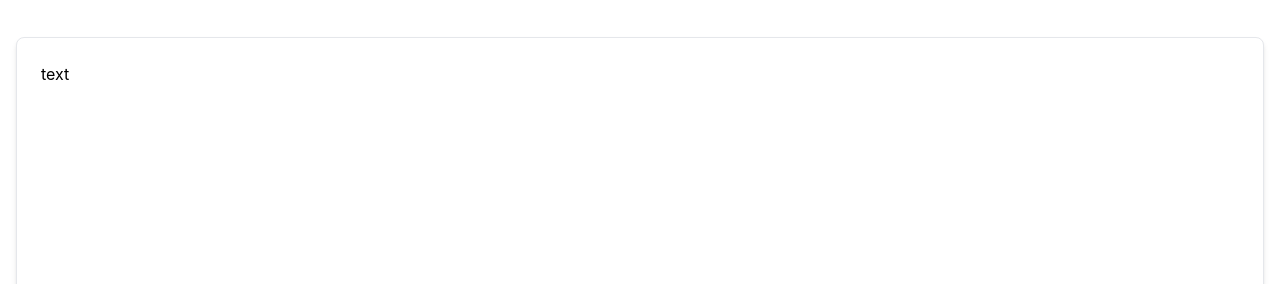
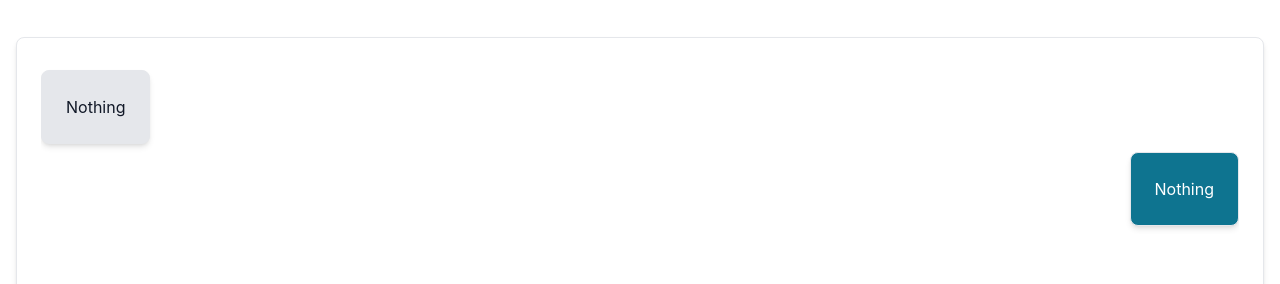
Before and after one commit to ATchibo/NASA_Spaceapps_Challenge, a React (Create React App) app in the folder frontend/: page / in a window 1280 px wide. Shown: the part 131-415 px from the top of the page. Built offline with nearby package versions, Linux system fonts and the light colour scheme.

Commit message:
added text bubbles

```diff
--- /dev/null
+++ b/frontend/src/components/BotChatBubble.tsx
@@ -0,0 +1,27 @@
+import React from 'react';
+import {Card} from "flowbite-react";
+
+type BotChatBubbleProps = {
+    message?: string
+}
+
+const BotChatBubble = ({message}: BotChatBubbleProps) => {
+    return (
+        <Card
+            className="
+                w-min
+                max-w-[calc(100%-15rem)]
+                {/*bg-cyan-700*/}
+                bg-gray-200
+                mt-2
+                mb-2
+            "
+        >
+            <p className="text-gray-900">
+                {message || "Nothing"}
+            </p>
+        </Card>
+    );
+};
+
+export default BotChatBubble;
--- a/frontend/src/components/TextArea.tsx
+++ b/frontend/src/components/TextArea.tsx
@@ -1,4 +1,6 @@
 import React from 'react';
+import BotChatBubble from "./BotChatBubble";
+import UserChatBubble from "./UserChatBubble";
 
 const TextArea = () => {
     return (
@@ -7,7 +9,10 @@ const TextArea = () => {
                 overflow-y-scroll
             "
         >
-            text
+
+            <BotChatBubble />
+            <UserChatBubble />
+
         </div>
     );
 };
--- /dev/null
+++ b/frontend/src/components/UserChatBubble.tsx
@@ -0,0 +1,28 @@
+import React from 'react';
+import {Card} from "flowbite-react";
+
+type UserChatBubbleProps = {
+    message?: string
+}
+
+const UserChatBubble = ({message}: UserChatBubbleProps) => {
+    return (
+        <Card
+            className="
+                w-min
+                max-w-[calc(100%-15rem)]
+                bg-cyan-700
+                mt-2
+                mb-2
+                ml-auto
+                justify-end
+            "
+        >
+            <p className="text-white">
+                {message || "Nothing"}
+            </p>
+        </Card>
+    );
+};
+
+export default UserChatBubble;
```
